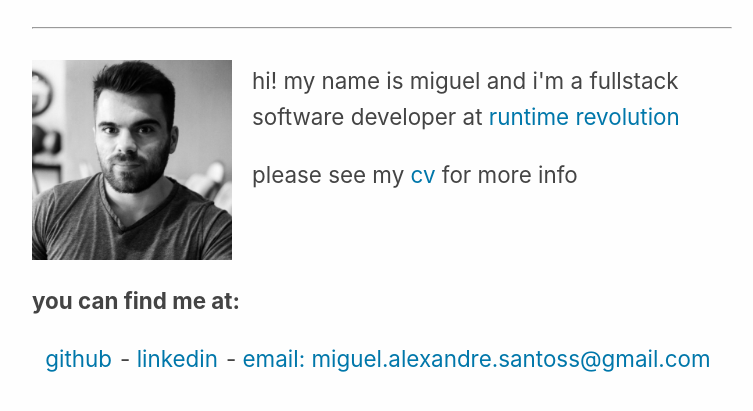
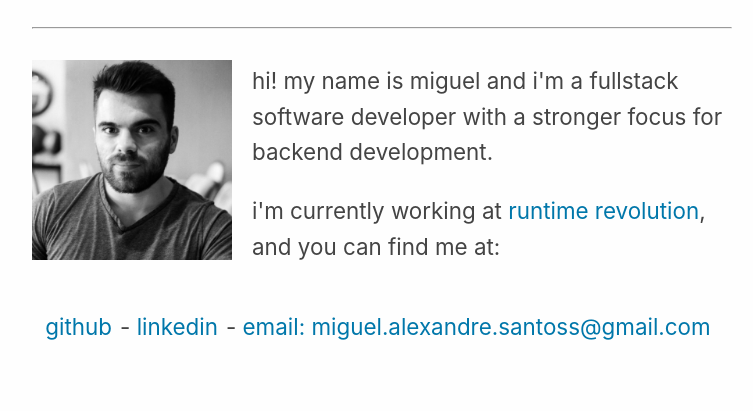
Before and after one commit to miguelsantoss/miguelsantoss1.github.io, a plain HTML site: page index.html in a window 1280 px wide. Shown: the part 163-574 px from the top of the page, without its empty margins (258-1011 px from the left). Drawn offline with Linux system fonts and the light colour scheme.

Commit message:
Remove CV link

```diff
--- a/index.html
+++ b/index.html
@@ -22,14 +22,13 @@
         <img alt="Profile Picture" src="photo.jpg" />
 
         <div>
-          <p>Hi! My name is Miguel and I'm a Fullstack Software Developer at <a target="_blank" rel="noopener noreferrer" href="https://www.runtime-revolution.com/">Runtime Revolution</a></p>
+          <p>Hi! My name is Miguel and I'm a Fullstack Software Developer with a stronger focus for Backend development.</p>
 
-          <p>Please see my <a href="cv.html">CV</a> for more info</p>
+          <p>I'm currently working at <a target="_blank" rel="noopener noreferrer" href="https://www.runtime-revolution.com/">Runtime Revolution</a>, and you can find me at:</p>
         </div>
       </section>
 
       <section>
-        <h4>You can find me at:</h4>
         <ul>
           <li><a target="_blank" rel="noopener noreferrer" href="https://github.com/miguelsantoss1">Github</a></li>
           <li><a target="_blank" rel="noopener noreferrer" href="https://www.linkedin.com/in/miguelsantoss/">LinkedIn</a></li>
```
